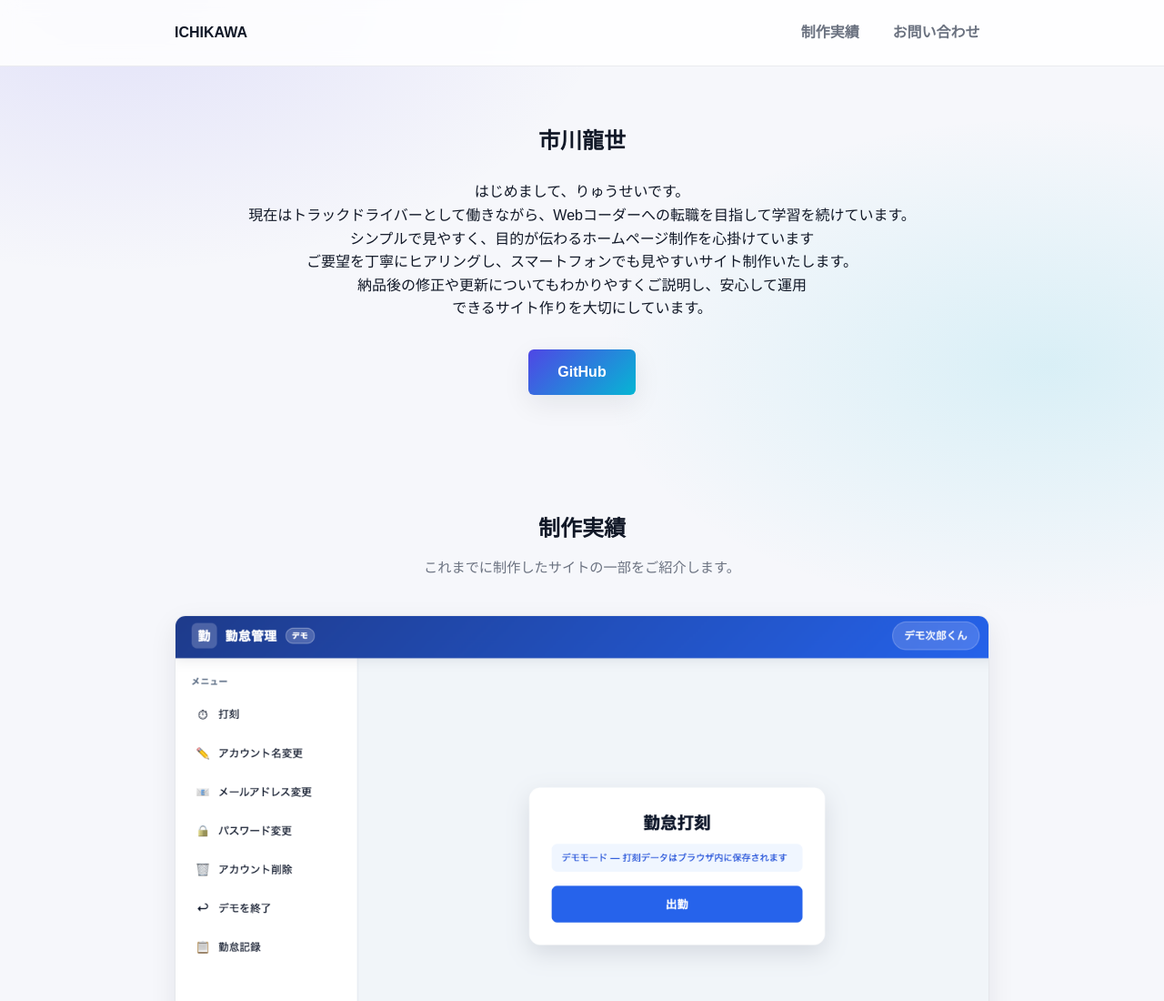
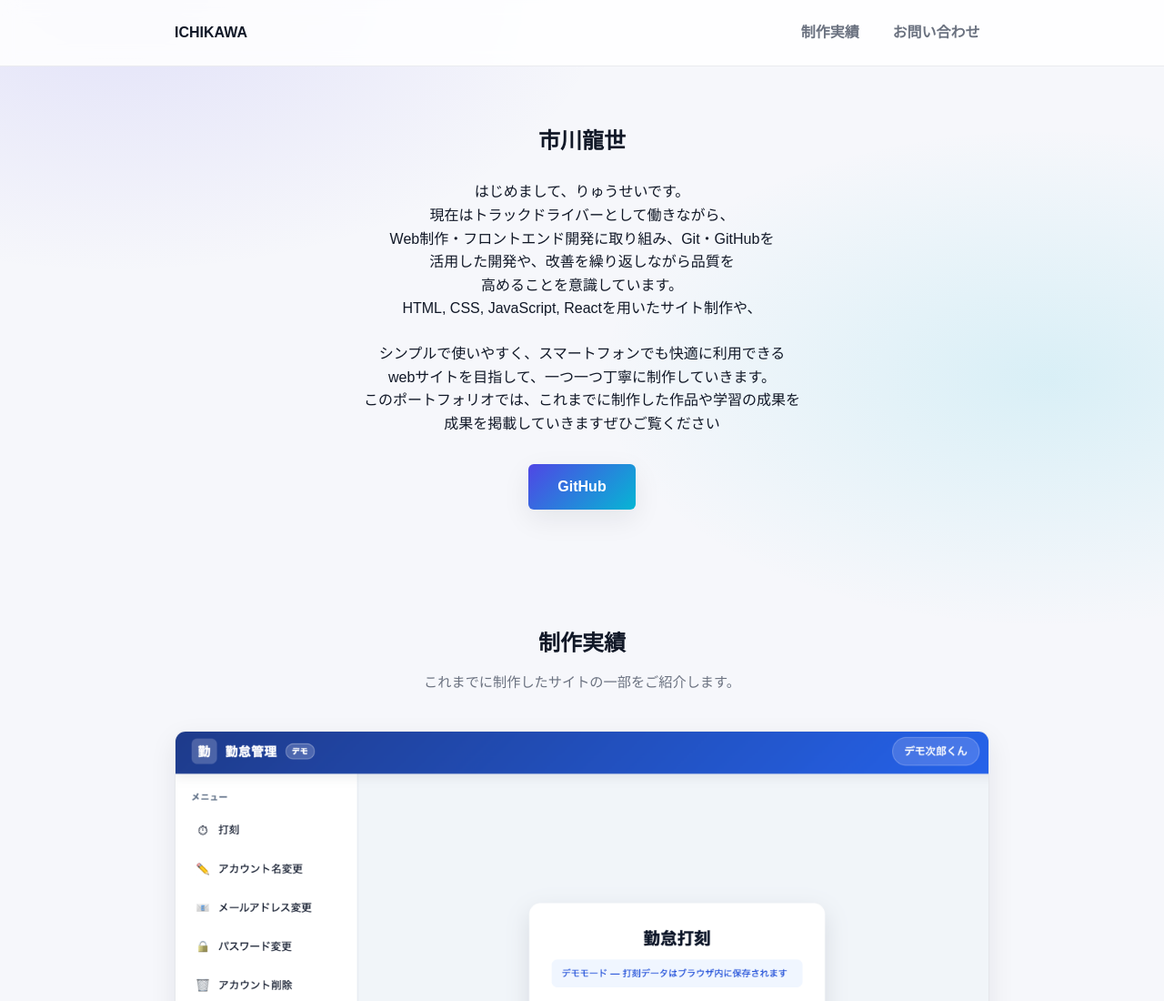
Before and after one commit to ryusei-420/portfolio-site, a plain HTML site: page index.html in a window 1280 px wide. Shown: the top 1100 px of the page at 91% size. Drawn offline with Linux system fonts and the light colour scheme.

Commit message:
style: aboutの見た目調整

```diff
--- a/index.html
+++ b/index.html
@@ -23,15 +23,28 @@
         <h1>市川龍世</h1>
         <p>はじめまして、りゅうせいです。</p>
         <p>
-          現在はトラックドライバーとして働きながら、Webコーダーへの転職を目指して学習を続けています。
+          現在はトラックドライバーとして働きながら、
         </p>
-        <p>シンプルで見やすく、目的が伝わるホームページ制作を心掛けています</p>
-        <p>ご要望を丁寧にヒアリングし、スマートフォンでも見やすいサイト制作いたします。</p>
+        <p>Web制作・フロントエンド開発に取り組み、Git・GitHubを</p>
         <p>
-          納品後の修正や更新についてもわかりやすくご説明し、安心して運用
+          活用した開発や、改善を繰り返しながら品質を</p>
+        <p>
+          高めることを意識しています。
+        </p>
+        <p class="about-group-end">
+          HTML, CSS, JavaScript, Reactを用いたサイト制作や、
         </p>
         <p>
-          できるサイト作りを大切にしています。
+          シンプルで使いやすく、スマートフォンでも快適に利用できる
+        </p>
+        <p>
+          webサイトを目指して、一つ一つ丁寧に制作していきます。
+        </p>
+        <p>
+          このポートフォリオでは、これまでに制作した作品や学習の成果を
+        </p>
+        <p>
+          成果を掲載していきますぜひご覧ください
         </p>
         <a href="https://github.com/ryusei-420">GitHub</a>
       </section>
@@ -51,7 +64,7 @@
             >
               <img
                 src="images/attendance-app-dashboard.png"
-                alt="カフェLPデモサイトのプレビュー"
+                alt="勤怠管理webアプリのプレビュー"
                 class="project-card__image"
               />
             </a>
--- a/style.css
+++ b/style.css
@@ -131,6 +131,10 @@ footer {
   display:flex;
   align-items: center;
   justify-content:center;
+}
+
+.about-group-end {
+  margin-bottom: 1.5rem;
 }
 
 #projects {
```
